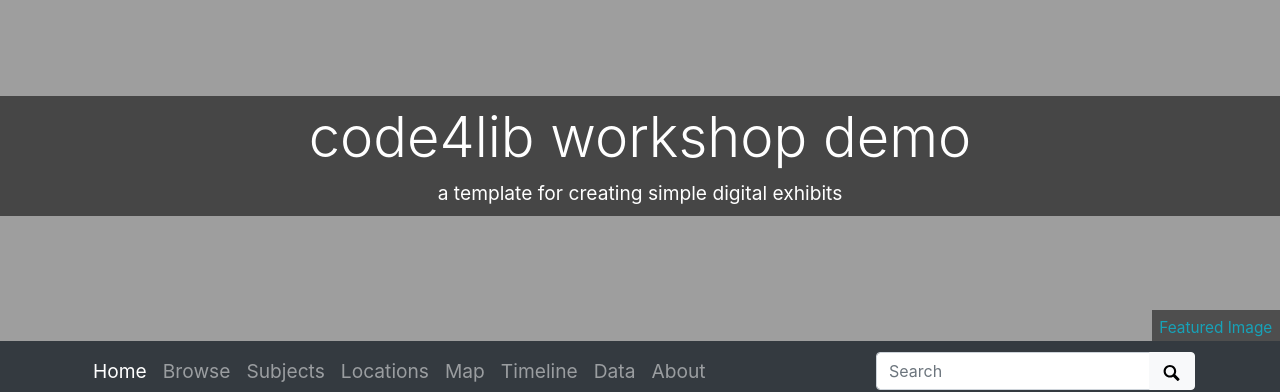
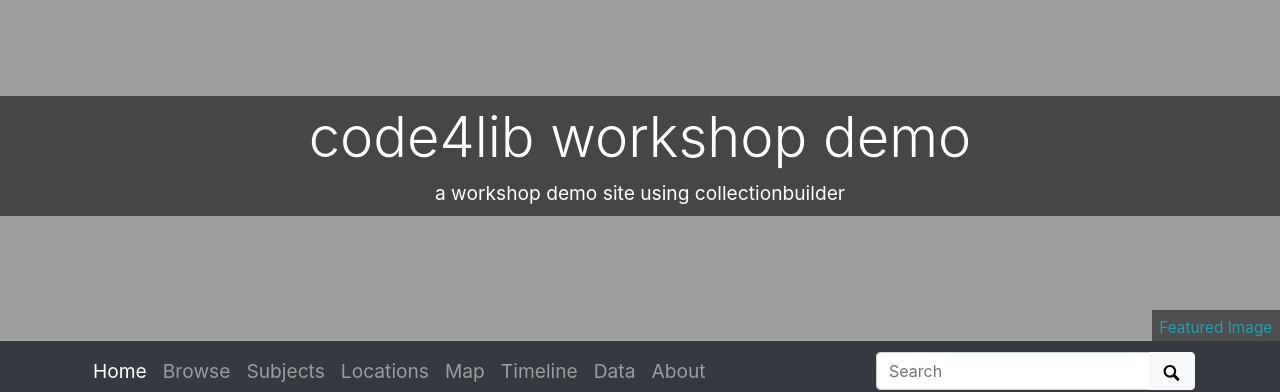
Before and after one commit to polloi82/c4l_demo_ip, a Jekyll site: the page built from index.md, in a window 1280 px wide. Shown: the top 392 px of the page. Built offline with Jekyll 4.4.1, drawn with Linux system fonts in a browser that asks for light colours.

Commit message:
Update _config.yml

```diff
--- a/_config.yml
+++ b/_config.yml
@@ -20,7 +20,7 @@ source-code: https://github.com/polloi82/c4l_demo_ip
 # title of site appears in banner
 title: code4lib workshop demo
 # tagline, a workshop demo site using collectionbuilder
-tagline: a template for creating simple digital exhibits
+tagline: a workshop demo site using collectionbuilder
 # description appears in meta tags and other locations
 # this description might appear in search result lists, keep around 160 characters max
 description: "created at code4lib 2020. a static digital collection."
```
